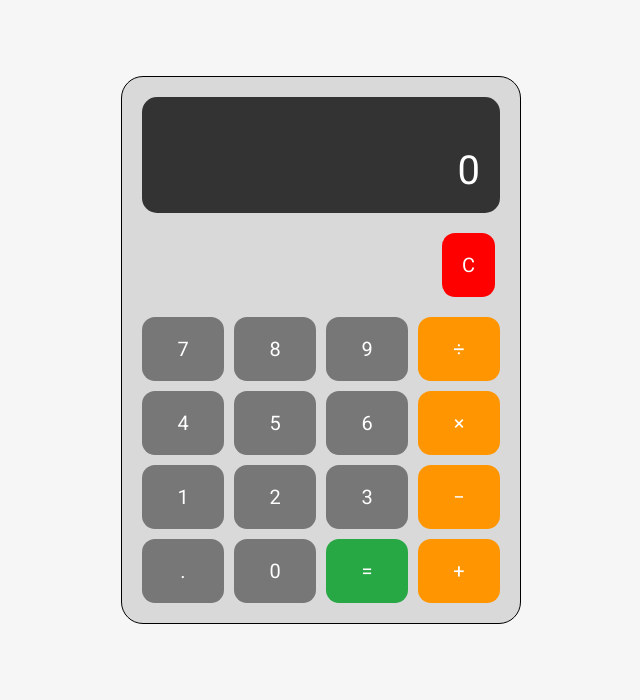
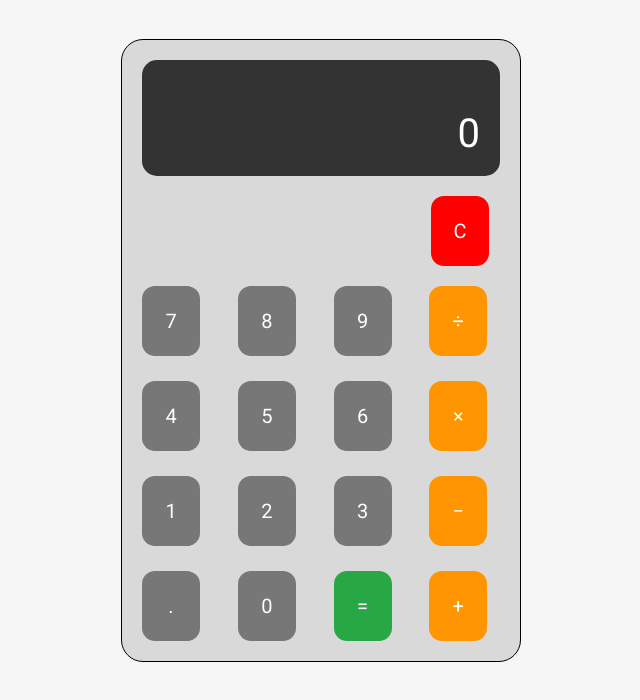
Before and after one commit to SAMCAS20/WEB-CALCULATOR, a plain HTML site: page index.html in a window 1280 px wide. Shown: the whole page, without its empty margins (319-959 px from the left). Drawn offline with Linux system fonts and the light colour scheme.

Commit message:
styles.css

```diff
--- a/styles.css
+++ b/styles.css
@@ -1,19 +1,3 @@
-:root {
-    --background: #f6f6f6;
-    --font: #ffffff;
-    --border: #333;
-    --screen: #eee;
-    --calculator: #aaa;
-    --btn: #eee;
-    --btn-hover: #ddd;
-    --btn-active: #ccc;
-    --btn-red: #faa;
-    --btn-red-hover: #e99;
-    --btn-red-active: #d88;
-    --btn-blue: #aaf;
-    --btn-blue-hover: #99e;
-    --btn-blue-active: #88d;
-  }
 
   *,
   *::before,
@@ -21,20 +5,16 @@
     box-sizing: border-box;
     padding: 0;
     margin: 0;
+
   }
 
-  html {
-    /* footer support */
-    position: relative;
-    min-height: 100%;
-  }
+
 
   body {
-    background-color: var(--background);
-    color: var(--font);
+    background-color: #f6f6f6;
+    color: #ffffff;
     font-family: 'Roboto', sans-serif;
     line-height: 1.6;
-    /* footer support */
     margin-bottom: 100px;
   }
 
@@ -47,7 +27,7 @@
     outline: none;
   }
 
-  /* MAIN */
+
 
   .main {
     display: flex;
@@ -57,6 +37,7 @@
     min-height: 500px;
     padding: 10px;
     margin-top: 50px;
+
   }
 
   .calculator {
@@ -91,7 +72,7 @@
   .buttons-grid {
     display: grid;
     grid-template-columns: repeat(4, 1fr);
-    grid-gap: 10px;
+    grid-gap: 25px;
   }
 
   .span-2 {
@@ -100,7 +81,8 @@
 
   .btn {
     padding: 20px;
-
+    width: 58px;
+    height: 70px;
     border-radius: 13px;
     background-color: #777777;
     font-size: 20px;
@@ -110,22 +92,26 @@
     border-radius: 13px;
     background-color: #FF9500;
     font-size: 20px;
+    width: 58px;
+    height: 70px;
   }
   .btn-gre {
     padding: 20px;
+    width: 58px;
+    height: 70px;
     border-radius: 13px;
     background-color: #28A745;
     font-size: 20px;
   }
   .btn:hover {
-    background-color: var(--btn-hover);
+    background-color: #ddd;;
   }
   #clearBtn{
       margin-bottom: 20px;
-      margin-left: 300px;
+      margin-left: 289px;
       }
   .btn:active {
-    background-color: var(--btn-active);
+    background-color: #ccc;
   }
 
   .btn-red {
@@ -134,17 +120,9 @@
   }
 
   .btn-red:hover {
-    background-color: var(--btn-red-hover);
+    background-color: #e99;
   }
 
   .btn-red:active {
-    background-color: var(--btn-red-active);
+    background-color: #d88;
   }
-
-
-  /* Disables input spinners in calc screen */
-  input[type='number']::-webkit-inner-spin-button,
-  input[type='number']::-webkit-outer-spin-button {
-    -webkit-appearance: none;
-    margin: 0;
-  }
```
